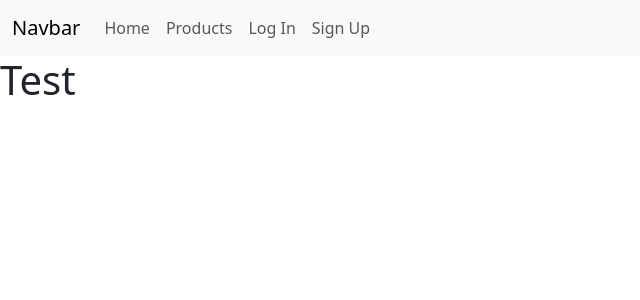
After one commit to CodyMcNeill/week6-Ecommerce-app, a Flask app: page /products/1 in a window 1280 px wide. The commit adds this page. Shown: the top 300 px of the page, without its empty margins (0-640 px from the left). Run offline with Flask 3, Linux system fonts and the light colour scheme; data that the repository does not hold is empty.

Commit message:
more productPage work

```diff
--- a/app/product/routes.py
+++ b/app/product/routes.py
@@ -1,6 +1,6 @@
 from app import app
 from flask import render_template, request, redirect, url_for, Blueprint
-from .services import getProducts
+from .services import getProducts, getProductID
 
 product = Blueprint('product', __name__)
 
@@ -8,4 +8,10 @@ product = Blueprint('product', __name__)
 @product.route('/products')
 def productsPage():
     content = getProducts()
-    return render_template('products.html', content=content)
+    prod_id = getProductID()
+    return render_template('products.html', content=content, prod_id=prod_id)
+
+@product.route('/products/<prod_id>')
+def getProduct(prod_id):
+    prod_id = getProductID()
+    return render_template('singleproduct.html', prod_id = prod_id)
--- a/app/product/services.py
+++ b/app/product/services.py
@@ -5,13 +5,15 @@ def getProducts():
     response = requests.get(url)
     if response.ok:
             data = response.json()
-            for i in data:
-                product = {}
-                product['id'] = i['id']
-                product['title'] = i['title']
-                product['price'] = i['price']
-                product['description'] = i['description']
-                product['image'] = i['image']
-                print(product)
             return data
-getProducts()
+# getProducts()
+
+def getProductID():
+    data = getProducts()
+    for i in data:
+        prod_id = i['id']
+        return prod_id
+        # print(prod_id)
+    # print(data)
+
+# getProductID()
--- a/app/static/main.css
+++ b/app/static/main.css
@@ -1,5 +1,5 @@
+
 .card img {
     width: 50%;
     height: 50%;
-    object-fit: cover;
 }
--- a/app/templates/layout.html
+++ b/app/templates/layout.html
@@ -5,7 +5,7 @@
   <meta name="viewport" content="width=device-width, initial-scale=1.0">
   <title>BC Software Service</title>
   <link href="https://cdn.jsdelivr.net/npm/bootstrap@5.3.0-alpha1/dist/css/bootstrap.min.css" rel="stylesheet" integrity="sha384-GLhlTQ8iRABdZLl6O3oVMWSktQOp6b7In1Zl3/Jr59b6EGGoI1aFkw7cmDA6j6gD" crossorigin="anonymous">
-  <link rel="stylesheet" href="/app/static/main.css">
+  <link rel="stylesheet" type="text/css" href="/app/static/main.css">
 </head>
 <nav class="navbar navbar-expand-lg bg-body-tertiary">
   <div class="container-fluid">
--- a/app/templates/products.html
+++ b/app/templates/products.html
@@ -7,7 +7,7 @@
   <div class="card mb-3" style="max-width: 540px;">
     <div class="row g-0">
       <div class="col-md-4">
-        <img src="{{ i['image'] }}" class="img-fluid rounded-start" alt="...">
+        <img src="{{ i['image'] }}" class="img-fluid rounded-start" alt="..." href="{{ url_for('product.getProduct', prod_id=prod_id) }}">
       </div>
       <div class="col-md-8">
         <div class="card-body">
--- /dev/null
+++ b/app/templates/singleproduct.html
@@ -0,0 +1,5 @@
+{% extends "layout.html" %}
+
+{% block content %}
+<h1>Test</h1>
+{% endblock %}
```
